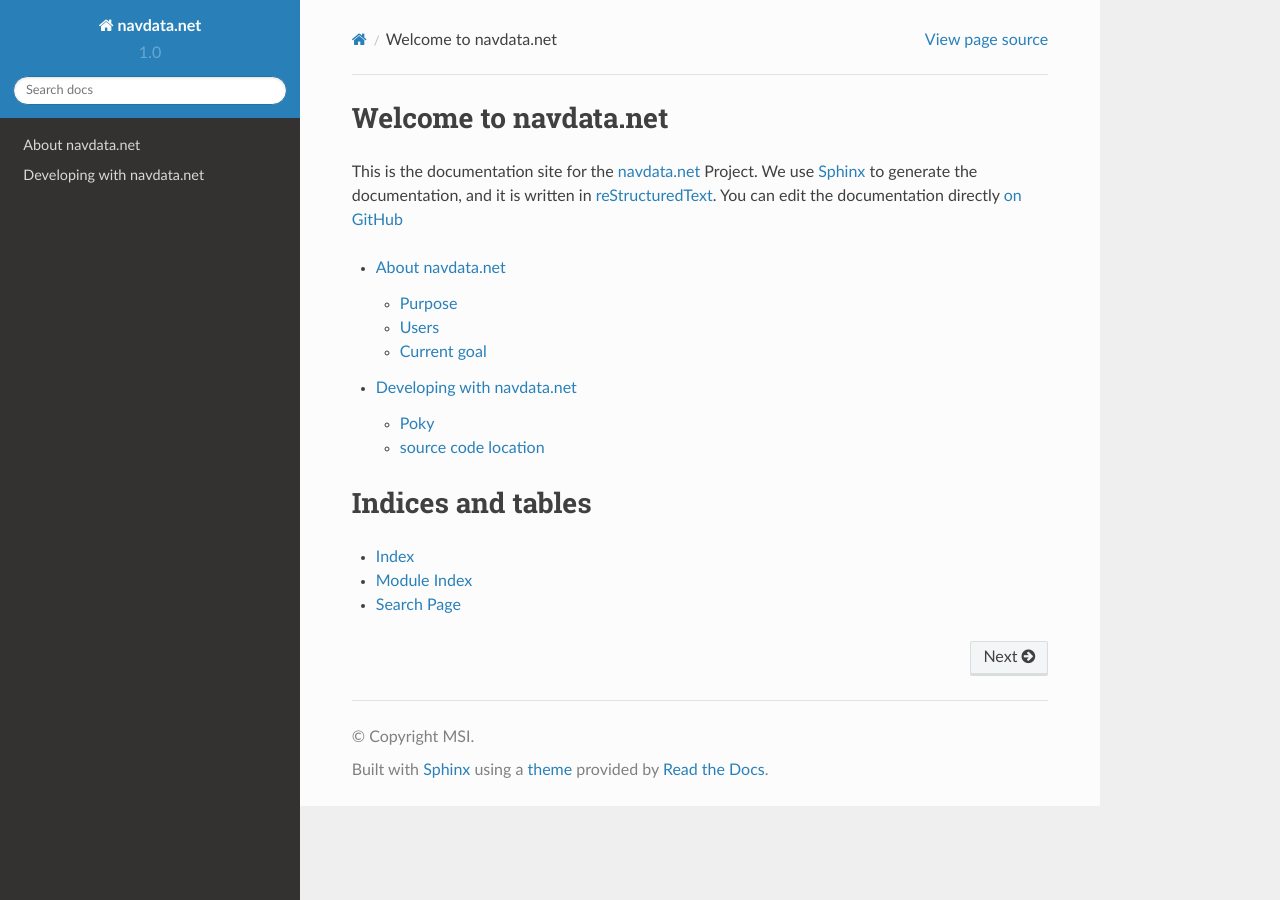
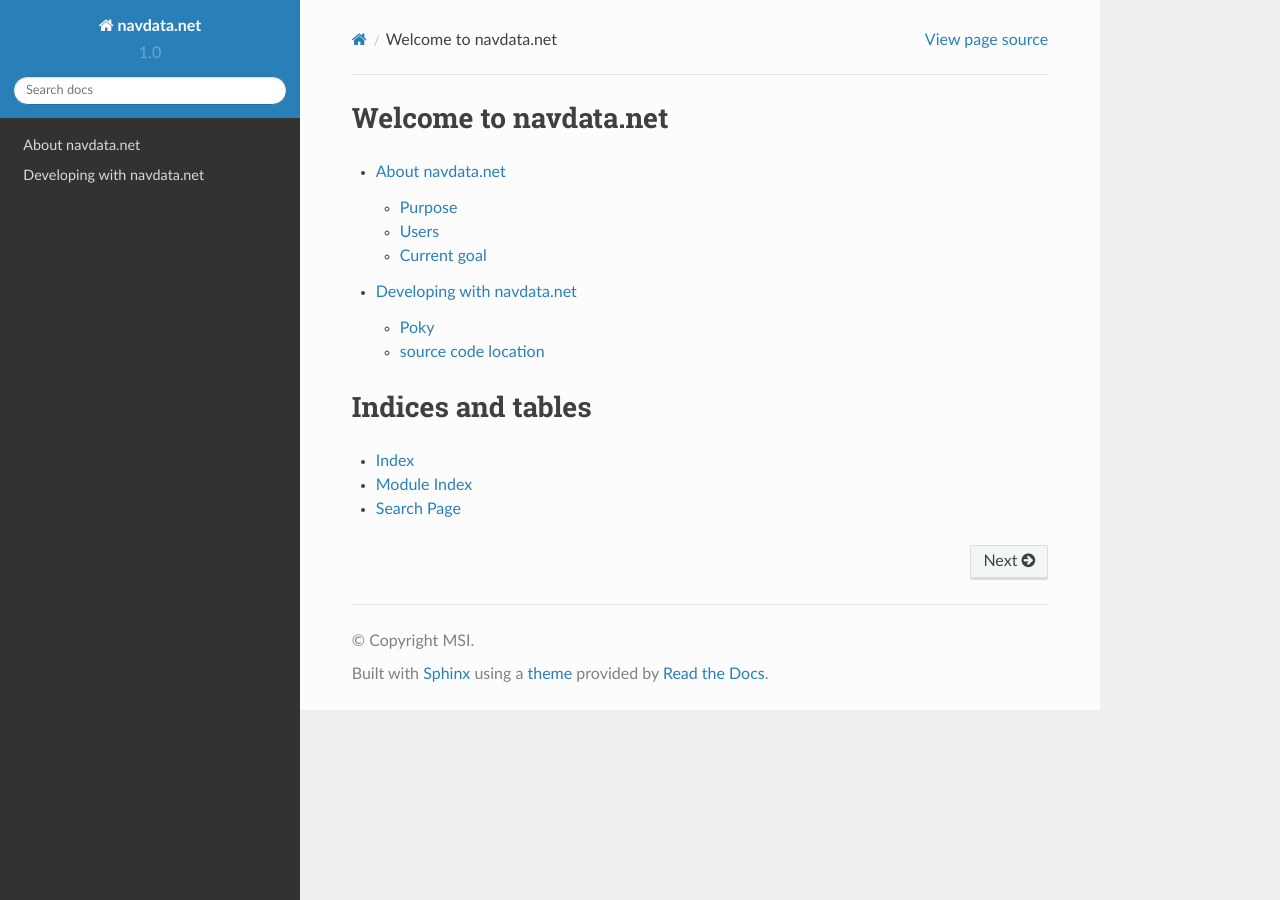
Before and after one commit to navdata-net/documentation, a Sphinx documentation site: the page built from source/index.rst, in a window 1280 px wide. Built offline with Sphinx 7.4.7 and the Read the Docs theme 2.0.0, drawn with Linux system fonts in a browser that asks for light colours.

Commit message:
Add external links

```diff
--- a/source/development/index.rst
+++ b/source/development/index.rst
@@ -6,7 +6,7 @@
 
 We base our image on the Poky distribution developed by the Yocto project.
 To avoid issues between the developers working environment and the requirements
-of cross compiling, we make use of Yoctos docker based build tool "CROPS".
+of cross compiling, we make use of Yoctos docker based build tool `crops/poky`_.
 
 
 source code location
@@ -67,3 +67,6 @@
   ./bake.sh
 
 Expect up to 50GB storage space to be utilized.
+
+
+.. _crops/poky: https://github.com/crops/poky-container
--- a/source/index.rst
+++ b/source/index.rst
@@ -4,15 +4,6 @@
 
 Welcome to navdata.net
 ======================
-
-This is the documentation site for the `navdata.net`_ Project. We use `Sphinx`_ to generate
-the documentation, and it is written in `reStructuredText`_. You can edit the documentation
-directly `on GitHub`_
-
-.. _navdata.net: http://docs.navdata.net
-.. _Sphinx: http://sphinx.pocoo.org/
-.. _reStructuredText: http://sphinx.pocoo.org/rest.html
-.. _on GitHub: https://github.com/gawati/gawati-docs
 
 .. toctree::
    :maxdepth: 2
```
Also changed, not shown: source/about.rst (+15 -6 lines).
